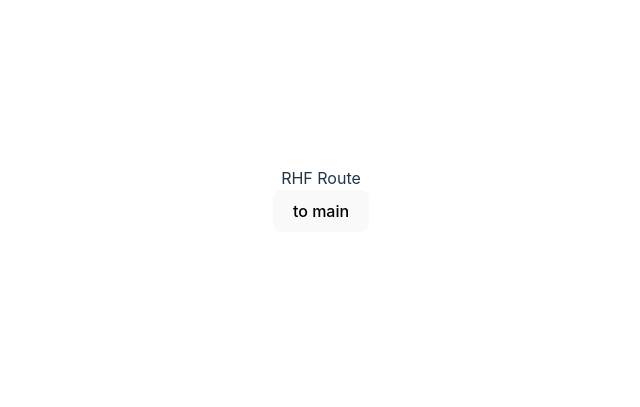
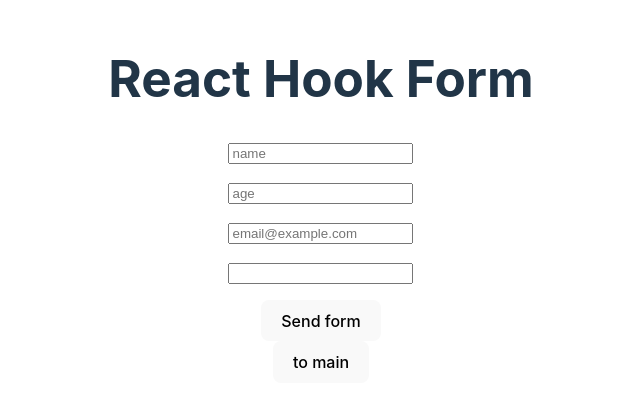
Before and after one commit to SheveleffRoman/react-component-rsschool-react-2023-q4-swapi, a React (Vite) app: page /RHF in a window 1280 px wide. Shown: the part 201-608 px from the top of the page, without its empty margins (319-959 px from the left). Built offline with nearby package versions, Linux system fonts and the light colour scheme.

Commit message:
feat: add react hook form

```diff
--- a/src/Components/ReactHookForm/ReactHookForm.tsx
+++ b/src/Components/ReactHookForm/ReactHookForm.tsx
@@ -1,9 +1,110 @@
+import { SubmitHandler, useForm } from 'react-hook-form';
 import { Link } from 'react-router-dom';
+import { FormData } from '../../app.interface';
+import { useAppDispatch, useAppSelector } from '../hooks/redux';
+import { dataSlice } from '../../store/reducers/dataSlice';
+import { yupResolver } from '@hookform/resolvers/yup';
+import * as yup from 'yup';
+
+const schema = yup
+  .object({
+    name: yup
+      .string()
+      .required()
+      .matches(/^[A-Za-zА-ЯЁа-яё][A-Za-zА-ЯЁа-яё0-9\s-]*$/, {
+        message: 'Invalid name format',
+        excludeEmptyString: true,
+      })
+      .test(
+        'startsWithCapital',
+        'Name should start with a capital letter',
+        (value) => {
+          if (value) {
+            const firstChar = value.charAt(0);
+            return /^[A-ZА-ЯЁ]/.test(firstChar);
+          }
+          return true;
+        }
+      ),
+    age: yup
+      .number()
+      .transform((value) => (Number.isNaN(value) ? null : value))
+      .nullable()
+      .positive()
+      .required(),
+    email: yup.string().email().required(),
+    password: yup
+      .string()
+      .required('Password is required')
+      .test('password-strength', ' Week password', (value) => {
+        if (!value) {
+          return false;
+        }
+
+        const hasNumber = /\d/.test(value);
+
+        const hasUppercase = /[A-Z]/.test(value);
+
+        const hasLowercase = /[a-z]/.test(value);
+
+        const hasSpecialChar = /[!@#$%^&*()_+{}\[\]:;<>,.?~\\/-]/.test(value);
+
+        return hasNumber && hasUppercase && hasLowercase && hasSpecialChar;
+      }),
+  })
+  .required();
 
 function RHF() {
+  const {} = useAppSelector((state) => state.dataSlice);
+  const { transferData } = dataSlice.actions;
+  const dispatch = useAppDispatch();
+
+  const {
+    register,
+    handleSubmit,
+    formState: { errors },
+    reset,
+  } = useForm<FormData>({
+    resolver: yupResolver(schema),
+    mode: 'onChange',
+  });
+
+  const onSubmit: SubmitHandler<FormData> = (data) => {
+    dispatch(transferData(data));
+    console.log(data);
+    reset();
+  };
+
+  // useEffect(() => {
+  //   const subscription = watch((value, { name, type }) => {
+  //     console.log(value, name, type);
+  //     dispatch(transferData(value.name!));
+  //   });
+
+  //   return () => {
+  //     subscription.unsubscribe();
+  //   };
+  // }, [watch]);
+
   return (
     <>
-      <div>RHF Route</div>
+      <h1>React Hook Form</h1>
+
+      <form onSubmit={handleSubmit(onSubmit)}>
+        <input {...register('name')} type="text" placeholder="name" />
+        <p>{errors.name?.message}</p>
+        <input {...register('age')} placeholder="age" />
+        <p>{errors.age?.message}</p>
+        <input {...register('email')} placeholder="email@example.com" />
+        <p>{errors.email?.message}</p>
+        <input type="" {...register('password')} />
+        <p>{errors.password?.message}</p>
+        <div>
+          {' '}
+          <button type="submit">Send form</button>
+        </div>
+      </form>
+
       <Link to={'/'}>
         <button>to main</button>
       </Link>
```
